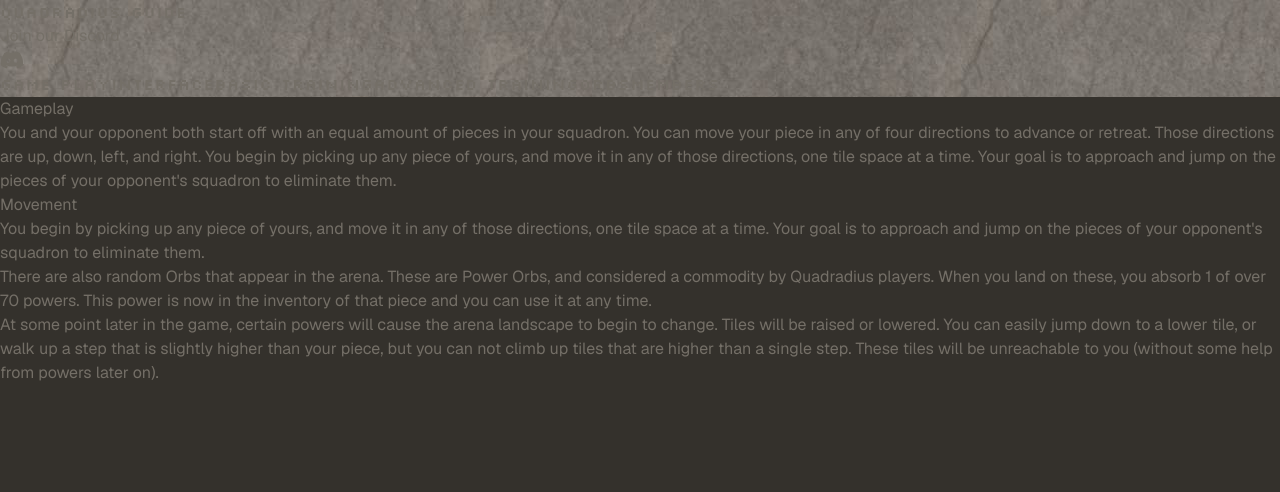
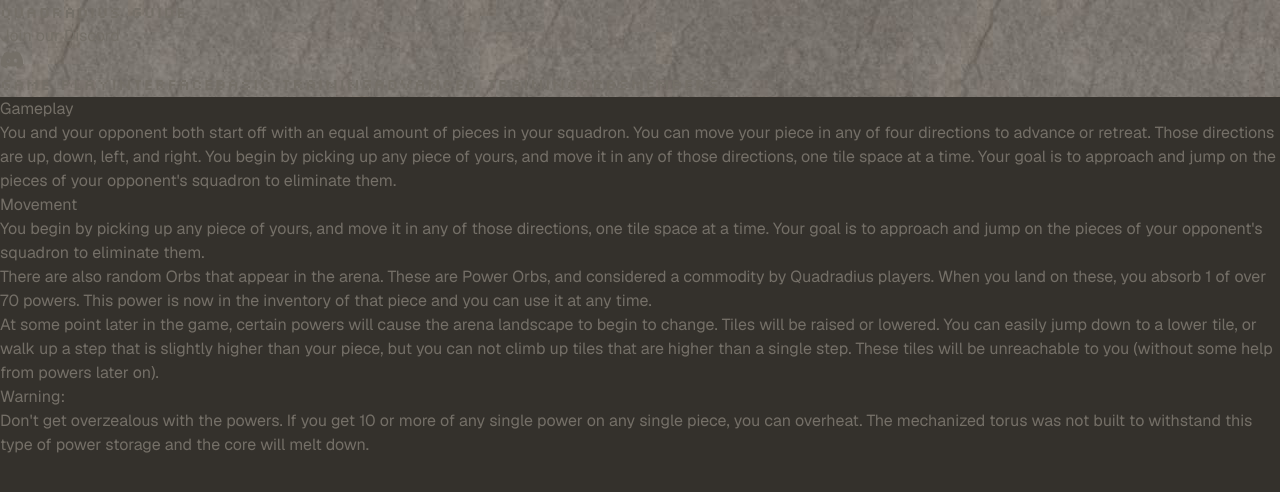
Before and after one commit to Fruktus/QuadradiusPreservationProject, a Next.js app in the folder web/: page /gameplay in a window 1280 px wide. Shown: the top 492 px of the page. Built offline with nearby package versions, Linux system fonts and the light colour scheme.

Commit message:
[fix] - improve ui and texts

```diff
--- a/web/src/app/gameplay/page.tsx
+++ b/web/src/app/gameplay/page.tsx
@@ -38,6 +38,15 @@
           some help from powers later on).
         </p>
       </div>
+      <div className="bg-yellow-50 p-4 rounded mt-6">
+        <h3 className="font-semibold text-yellow-800">Warning:</h3>
+        <p className="text-gray-800">
+          Don&apos;t get overzealous with the powers. If you get 10 or more of
+          any single power on any single piece, you can overheat. The mechanized
+          torus was not built to withstand this type of power storage and the
+          core will melt down.
+        </p>
+      </div>
     </div>
   );
 }
```
